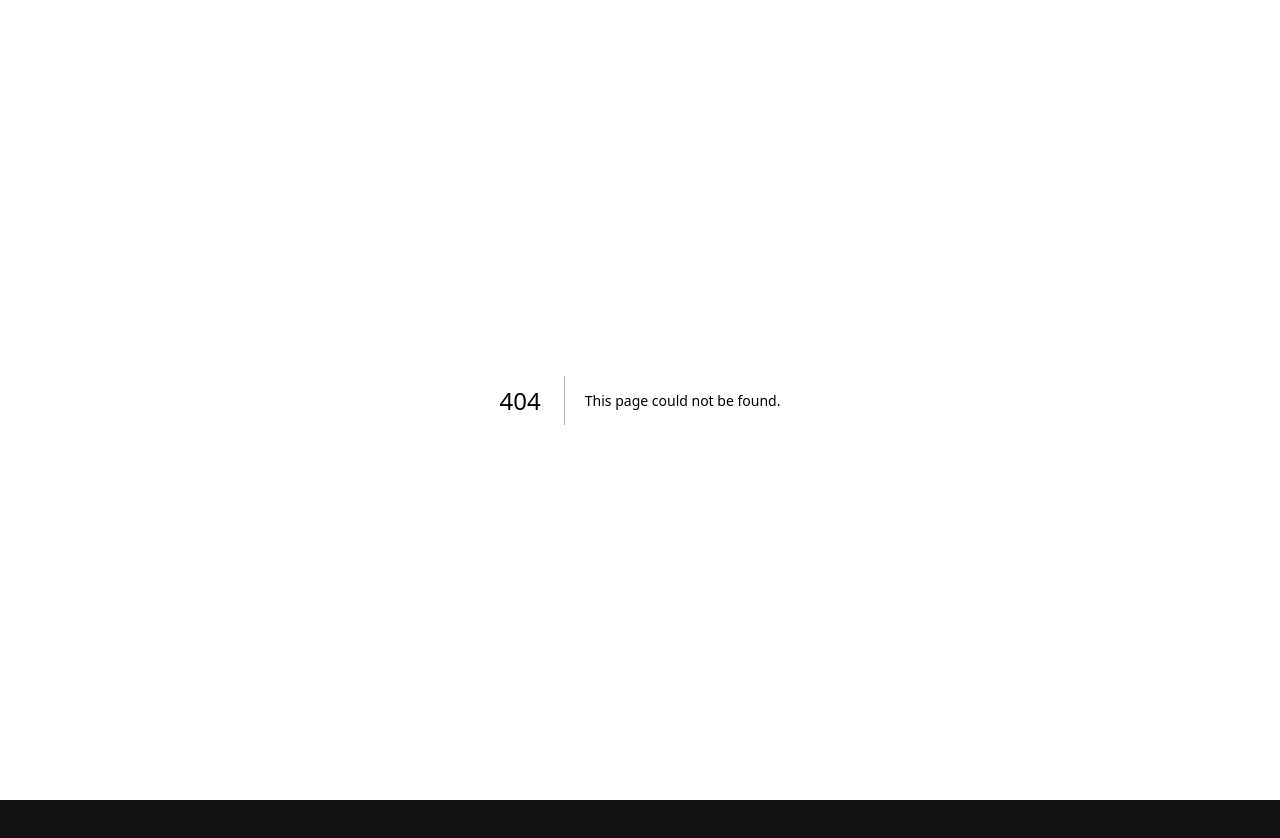
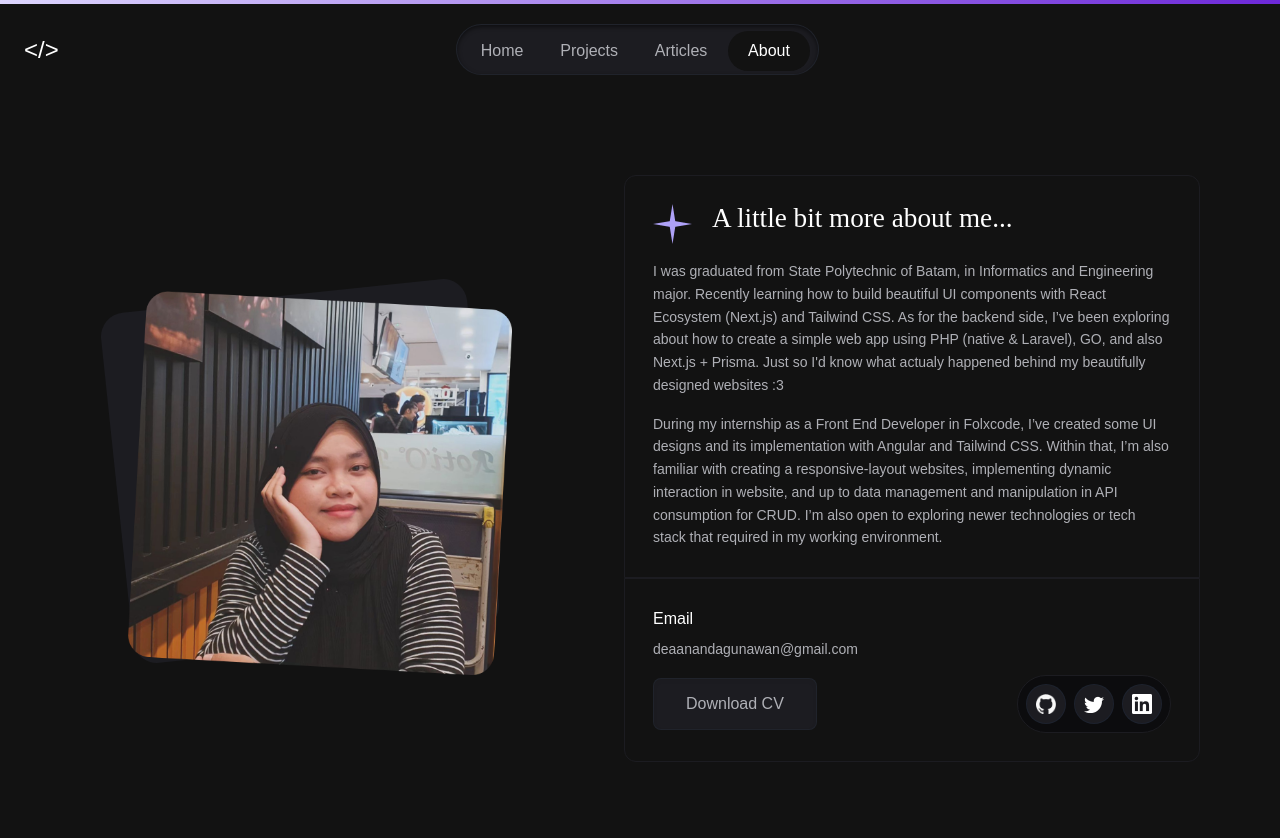
Before and after one commit to peperoxyz/portfolio-website, a Next.js app: page /about in a window 1280 px wide. Before the commit this address had no page. Shown: the top 838 px of the page. Before the commit the page ends 800 px from the top, so only its background shows below. Built offline with nearby package versions, Linux system fonts and the light colour scheme.

Commit message:
Create page for about me section

```diff
--- /dev/null
+++ b/src/app/(pages)/about/page.jsx
@@ -0,0 +1,11 @@
+import { Header } from "@/app/ui/components/header";
+import { AboutMe } from "@/app/ui/components/about-me";
+
+export default function Home() {
+	return (
+		<div>
+			<Header></Header>
+			<AboutMe />
+		</div>
+	);
+}
```
